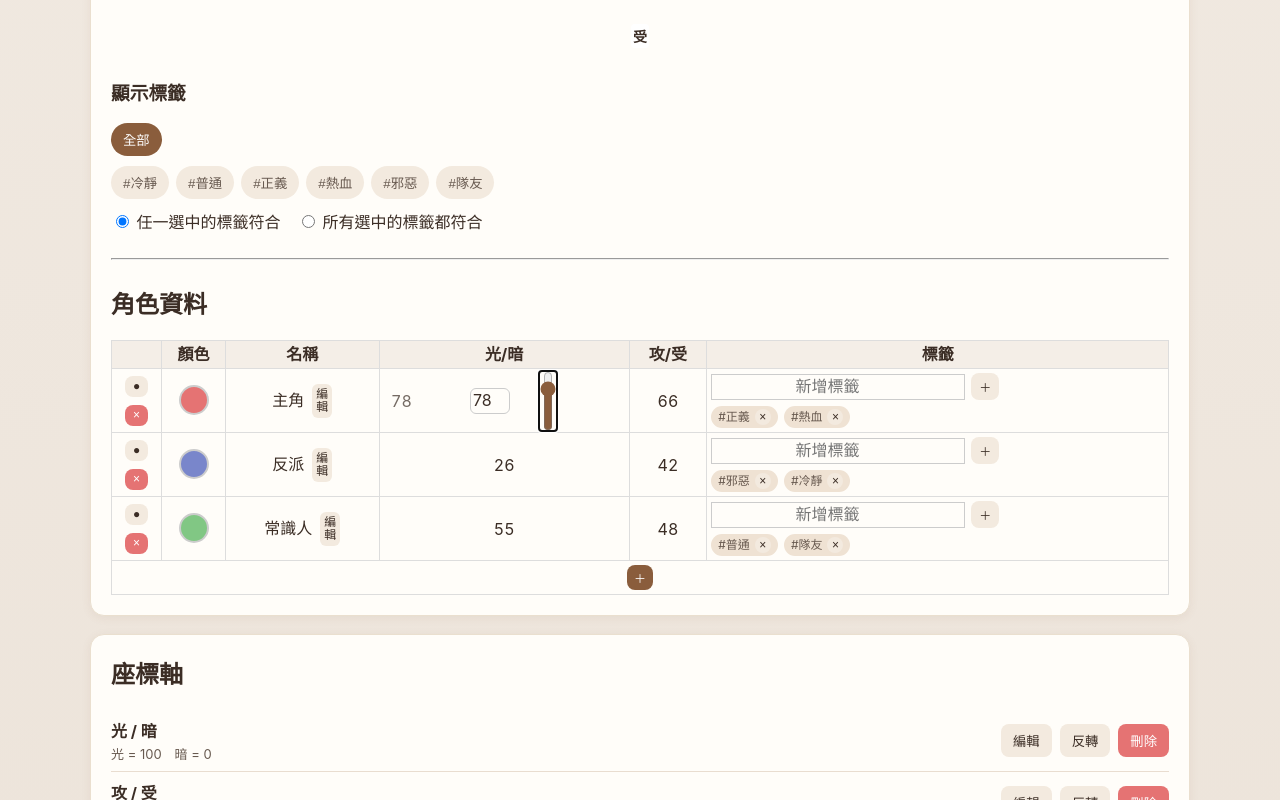
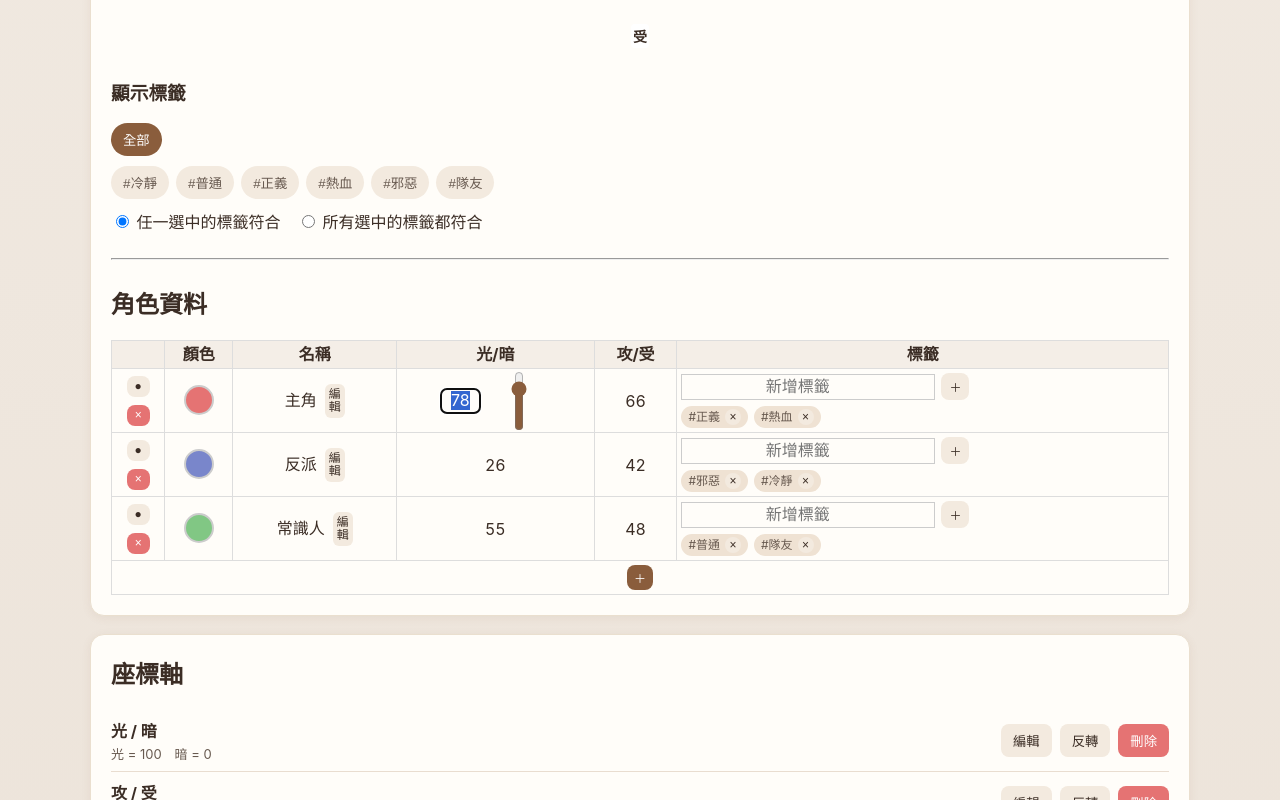
Before and after one commit to lica000/lica, a plain HTML site: page index.html in a window 1280 px wide. Both pictures are taken after a click on the element "78". Shown: the part 1383-2183 px from the top of the page. Drawn offline with Linux system fonts and the light colour scheme.

Commit message:
Add files via upload

```diff
--- a/index.html
+++ b/index.html
@@ -693,6 +693,14 @@
       background: transparent;
       color: var(--text);
       font: inherit;
+      appearance: none;
+      -moz-appearance: textfield;
+    }
+
+    .value-editor input[type="number"]::-webkit-outer-spin-button,
+    .value-editor input[type="number"]::-webkit-inner-spin-button {
+      -webkit-appearance: none;
+      margin: 0;
     }
 
     .value-editor input[type="range"] {
@@ -2502,23 +2510,30 @@
 
           const openSlider = () => {
             valueEditor.style.display = "flex";
+            valueDisplay.style.display = "none";
             valueDisplay.style.opacity = "0.7";
-            rangeInput.focus();
+            numberInput.focus();
+            numberInput.select();
           };
 
           const closeSlider = () => {
             valueEditor.style.display = "none";
+            valueDisplay.style.display = "block";
             valueDisplay.style.opacity = "1";
           };
 
           td.addEventListener("click", function (event) {
-            if (event.target === rangeInput) return;
-            if (valueEditor.style.display === "flex") {
-              closeSlider();
-              return;
-            }
+            if (event.target === numberInput || event.target === rangeInput || valueEditor.contains(event.target)) return;
+            if (valueEditor.style.display === "flex") return;
             openSlider();
           });
+
+          document.addEventListener("click", function (event) {
+            if (valueEditor.style.display !== "flex") return;
+            if (event.target === numberInput || event.target === rangeInput || valueEditor.contains(event.target)) return;
+            if (td.contains(event.target)) return;
+            closeSlider();
+          }, true);
 
           valueEditor.appendChild(numberInput);
           valueEditor.appendChild(rangeInput);
```
